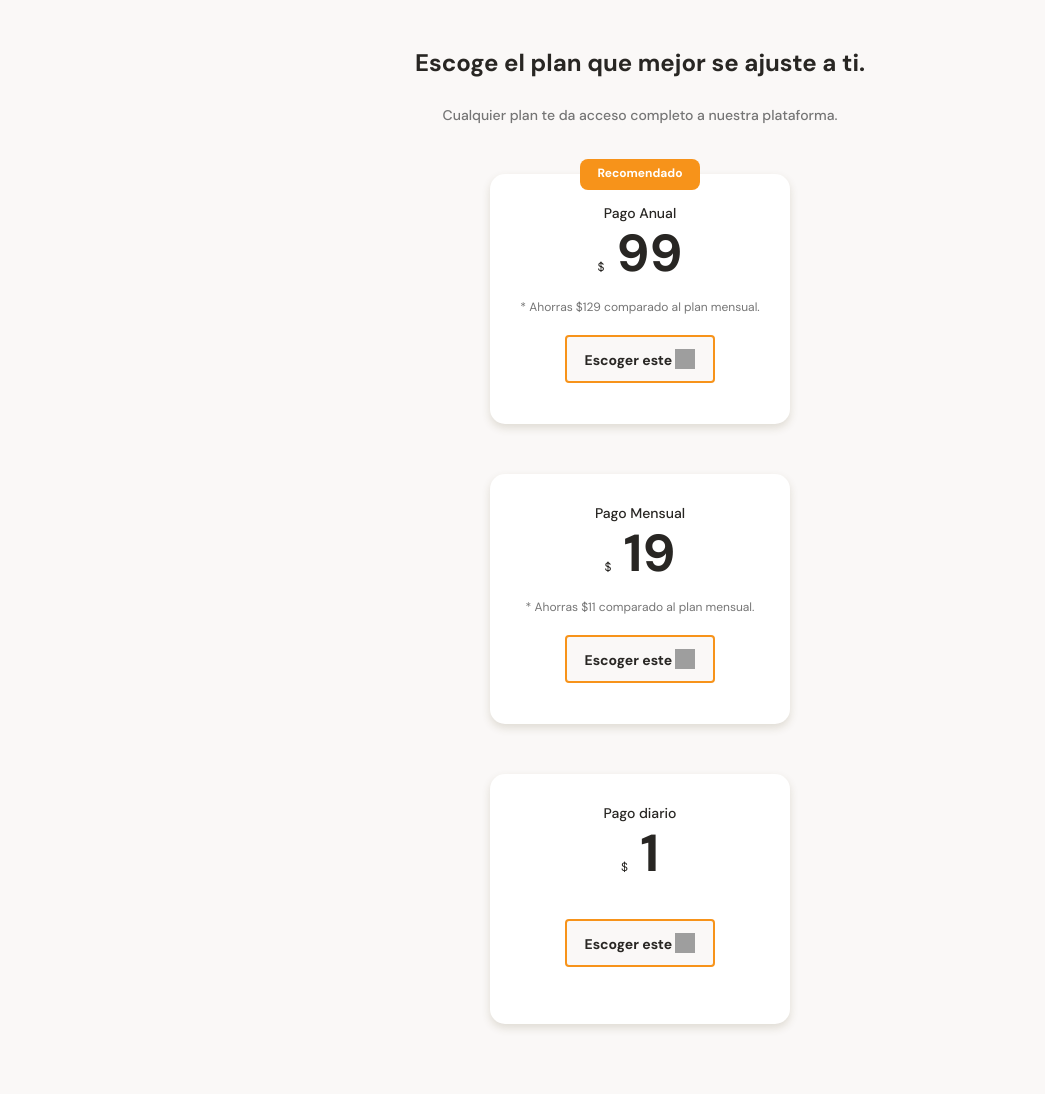
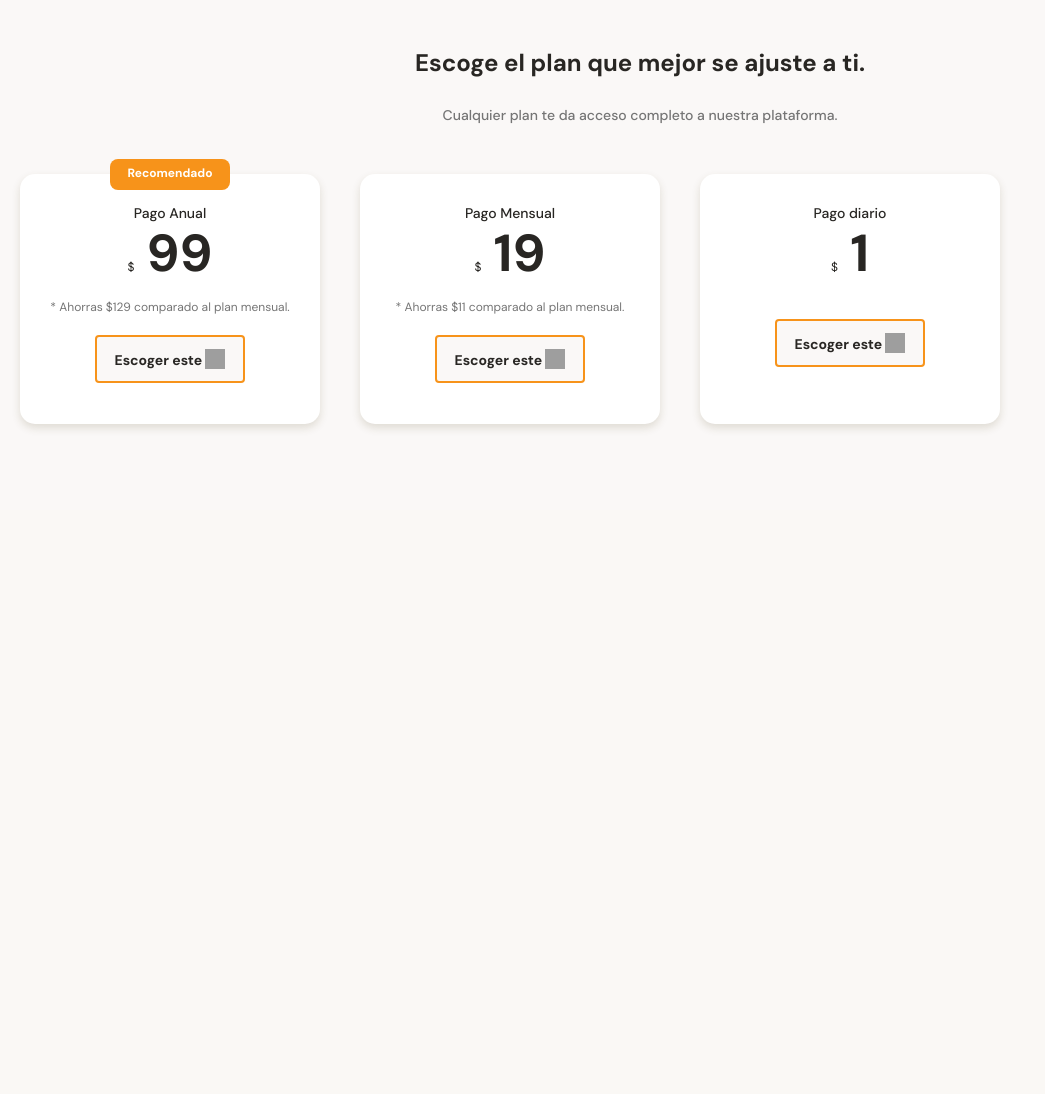
Before and after one commit to diego40g/CursosPlatzi, a PHP site: page / in a window 1280 px wide. Shown: the part 2758-3852 px from the top of the page, without its empty margins (0-1045 px from the left). After the commit the page ends 3187 px from the top, so only its background shows below. Run offline with PHP 8.4, Linux system fonts and the light colour scheme; grey boxes are pictures that could not be loaded.

Commit message:
style with GAP o MARGIN to scroll horizontal

```diff
--- a/CourseResponsiveDesign-MobileFirst/demo/styles.css
+++ b/CourseResponsiveDesign-MobileFirst/demo/styles.css
@@ -451,11 +451,12 @@ main{
 }
 .plans-container--card{
     position: relative;
+    scroll-snap-align: center;
     width: 70%;
     min-width: 230px;
     max-width: 300px;
     height: 250px;
-    margin: 50px auto 0;
+    margin: 50px 20px 0;
     padding: 0 15px;
     background-color: var(--just-white);
     border-radius: 15px;
@@ -517,3 +518,13 @@ main{
     background-image: url('./assets/assets/icons/orange-right-arrow.svg');
     vertical-align: text-bottom;
 }
+
+.plans-container--slider{
+    display: flex;
+    height: 316px;
+    overflow-x: scroll;
+    overscroll-behavior-x: contain;
+    scroll-snap-type: x proximity;
+
+    /*gap: 50px;*/
+}
```
